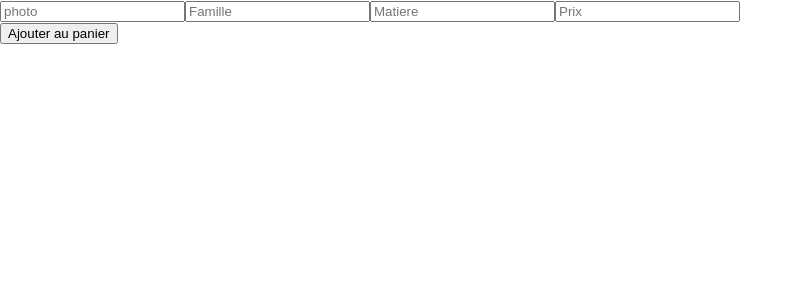
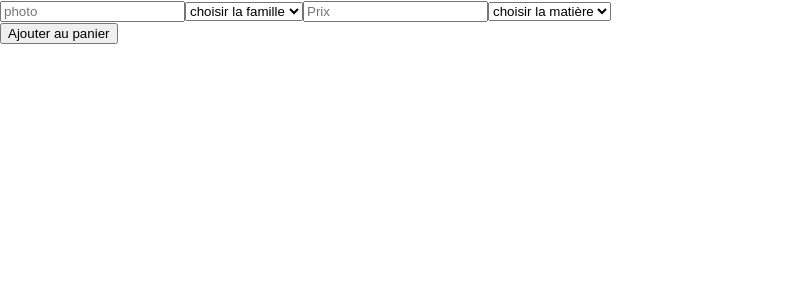
Before and after one commit to Florian77000/imaginarium-frontend, a Next.js app: page /formAddCard in a window 1280 px wide. Shown: the top 300 px of the page, without its empty margins (0-803 px from the left). Built offline with nearby package versions, Linux system fonts and the light colour scheme.

Commit message:
ajout de balise select avec tableau option pour choix famille et matiere

```diff
--- a/pages/formAddCard.js
+++ b/pages/formAddCard.js
@@ -1,7 +1,24 @@
 import {useState} from 'react';
 
+export default function AddCard () {
 
-export default function AddCard () {
+    const matiereOption = [
+        {value : "", label:'choisir la matière'},
+        {value : "pierre", label:'pierre'},
+        {value : "perle", label:'perle'},
+        {value : "pate polymere", label:'pate polymere'},
+    ]
+
+    const familleOption = [
+        {value:'', label:'choisir la famille'},
+        {value:'bracelets', label:'bracelets'},
+        {value:'colliers', label:'colliers'},
+        {value:'boucles d\'oreille', label:'boucles d\'oreille'},
+        {value:'bagues', label:'bagues'},
+        {value:'meres / filles', label:'meres / filles'},
+        {value:'ephemeres', label:'ephemeres'},
+    ]
+
      const [famille, setFamille] = useState('');
      const [matiere, setMatiere] = useState('');
      const [photo, setPhoto] = useState('');
@@ -26,9 +43,21 @@ export default function AddCard () {
     <div>
         <div>
             <input placeholder='photo' onChange={(e) => setPhoto(e.target.value)} value={photo} />
-            <input placeholder='Famille' onChange={(e) => setFamille(e.target.value)} value={famille} />
-            <input placeholder='Matiere' onChange={(e) => setMatiere(e.target.value)} value={matiere} />
+            <select value={famille} onChange={(e) => setFamille(e.target.value)}>
+                {familleOption.map((e,i)=> (
+                    <option key={i} value={e.value}>
+                        {e.label}
+                    </option>
+                ))}
+            </select>
             <input placeholder='Prix' onChange={(e) => setPrice(e.target.value)} value={price} />
+            <select value={matiere} onChange={(e) =>setMatiere(e.target.value)}>
+                {matiereOption.map((e,i) => (
+                    <option key={i} value={e.value}>
+                        {e.label}
+                    </option>
+                ))}
+            </select>
         </div>
         <div>
             <button onClick ={() => sendForm()}>Ajouter au panier</button>
```
